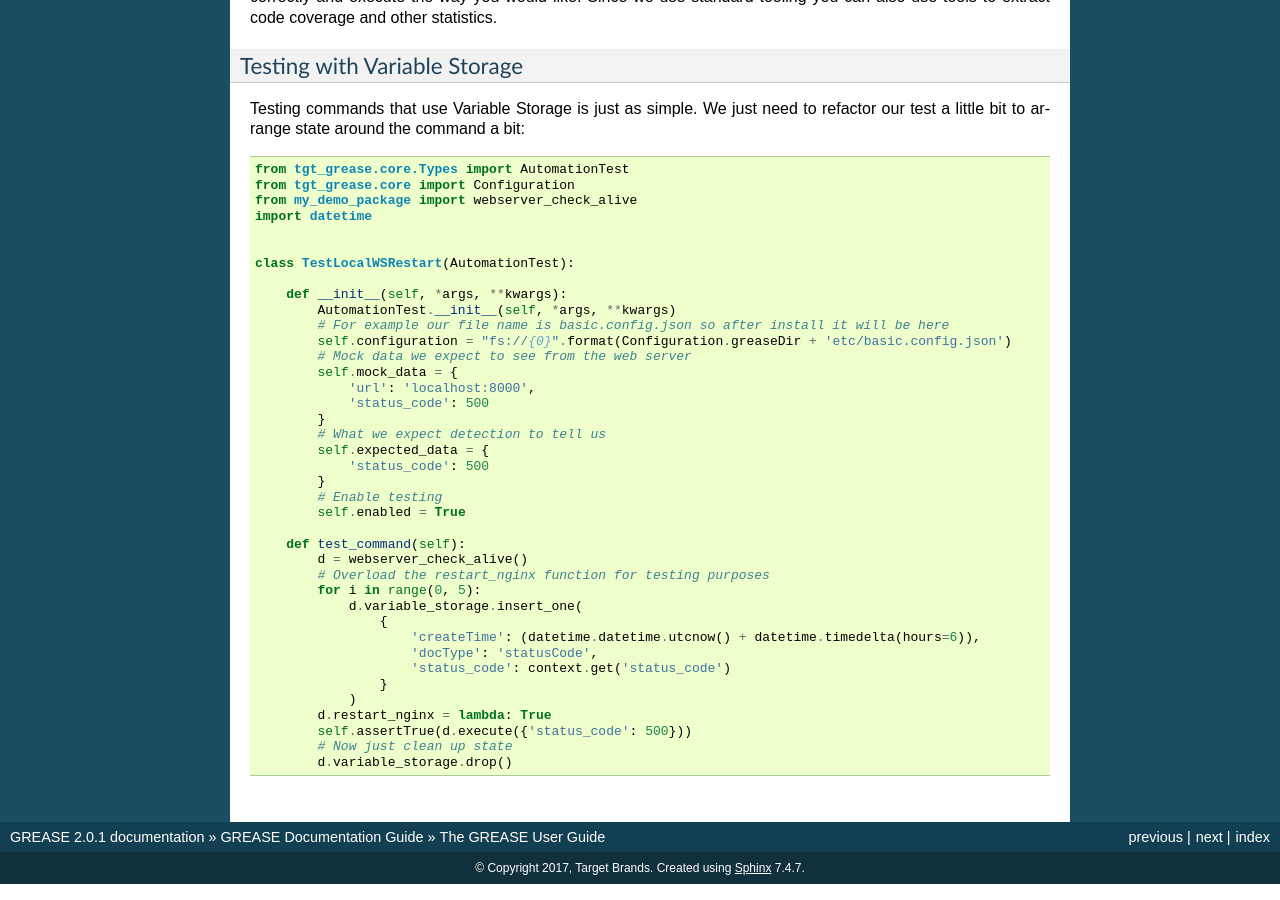
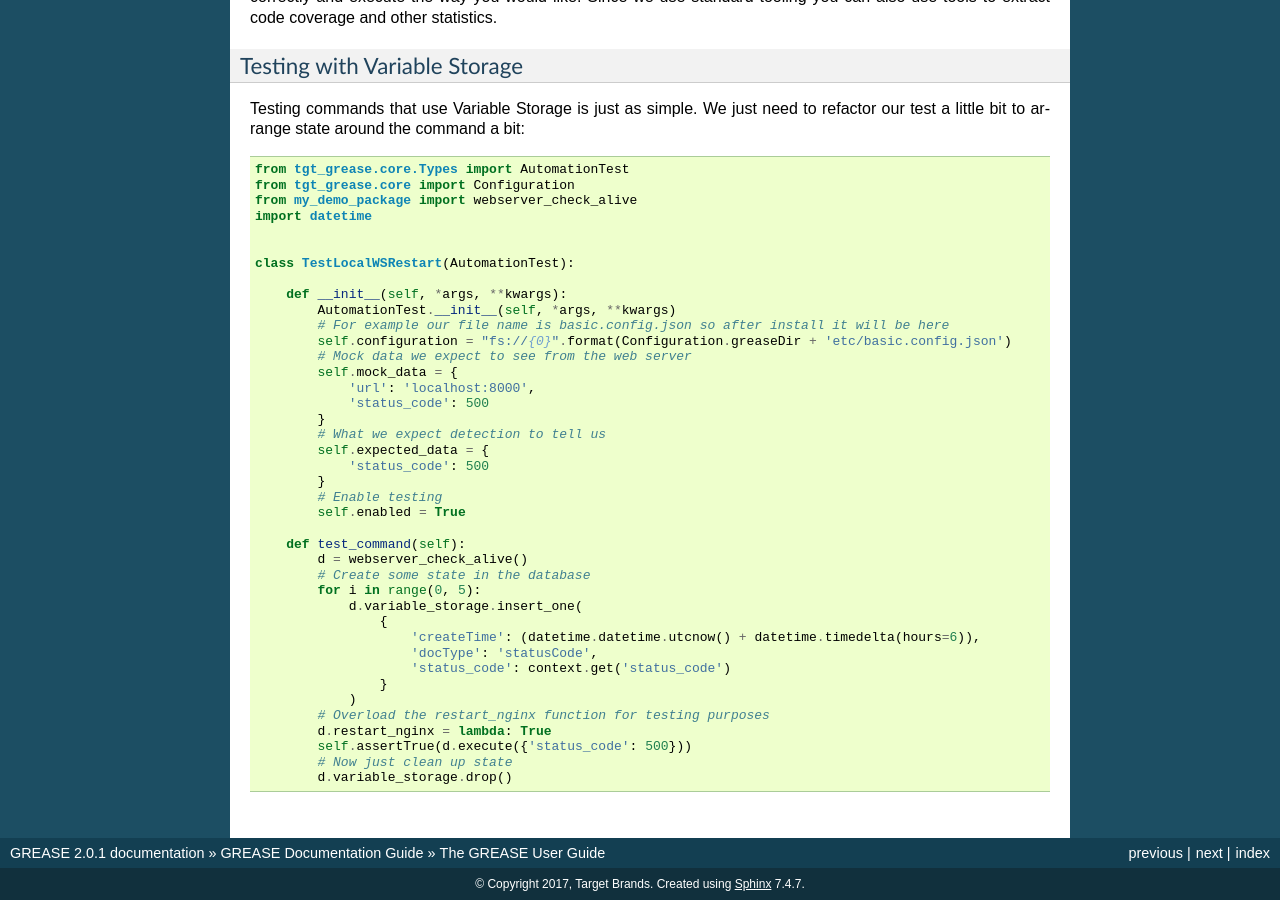
Before and after one commit to target/grease, a Sphinx documentation site: the page built from docs/GreaseGuide/user_guide.rst, in a window 1280 px wide and 900 px high, scrolled down 2890 px. Built offline with Sphinx 7.4.7, drawn with Linux system fonts in a browser that asks for light colours.

Commit message:
Fixed Code Example Inline Comments
Signed-off-by: James.E.Bell <james.e.bell@target.com>

```diff
--- a/docs/GreaseGuide/user_guide.rst
+++ b/docs/GreaseGuide/user_guide.rst
@@ -202,7 +202,7 @@ arrange state around the command a bit::
 
         def test_command(self):
             d = webserver_check_alive()
-            # Overload the restart_nginx function for testing purposes
+            # Create some state in the database
             for i in range(0, 5):
                 d.variable_storage.insert_one(
                     {
@@ -211,6 +211,7 @@ arrange state around the command a bit::
                         'status_code': context.get('status_code')
                     }
                 )
+            # Overload the restart_nginx function for testing purposes
             d.restart_nginx = lambda: True
             self.assertTrue(d.execute({'status_code': 500}))
             # Now just clean up state
```
